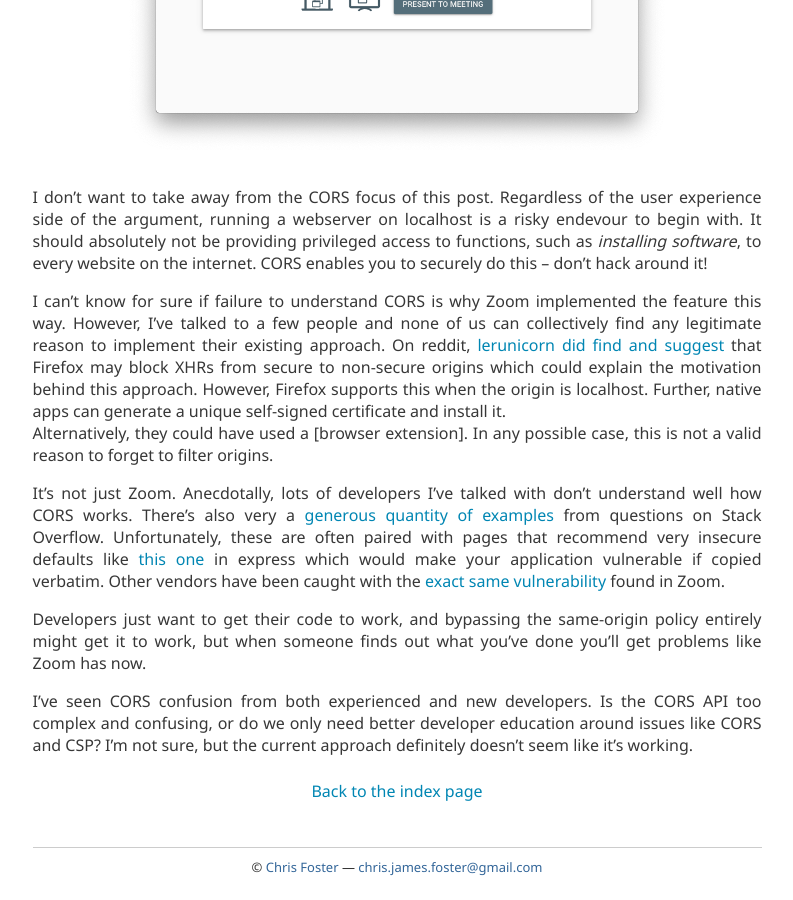
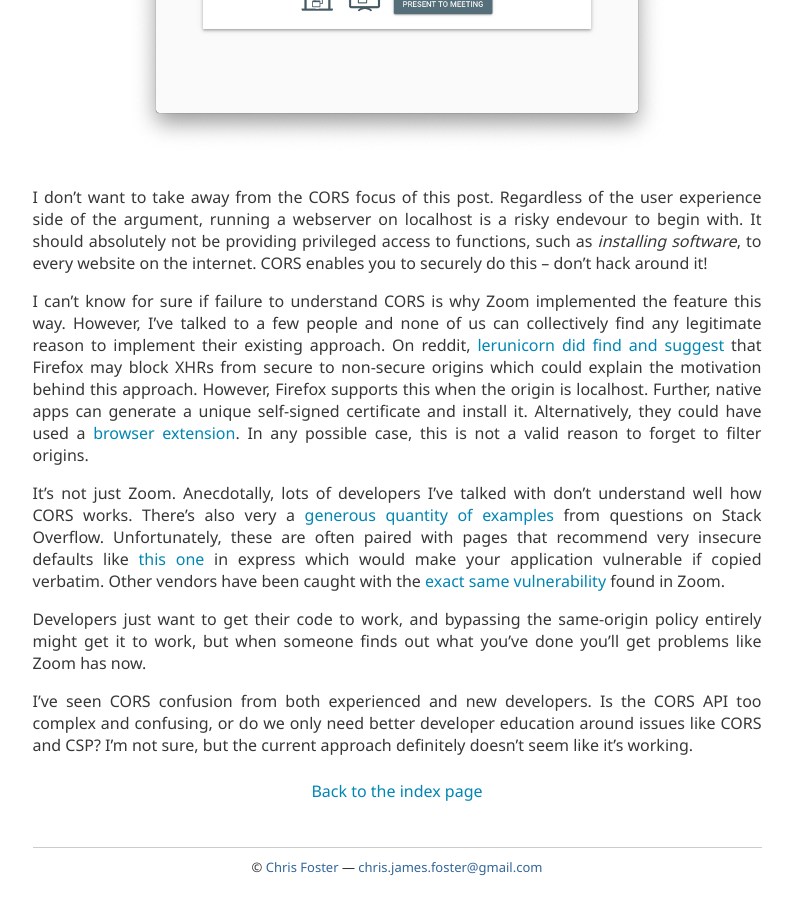
Before and after one commit to chrisfosterelli/chrisfosterelli.github.io, a Jekyll site: the page built from _posts/2019-07-10-developers-dont-understand-cors.md, in a window 1280 px wide and 900 px high, scrolled down 2038 px. Shown: the whole window, without its empty margins (243-1036 px from the left). Built offline with Jekyll 4.4.1, drawn with Linux system fonts in a browser that asks for light colours; some of the changed lines change nothing that is shown.

Commit message:
last fix

```diff
--- a/_posts/2019-07-10-developers-dont-understand-cors.md
+++ b/_posts/2019-07-10-developers-dont-understand-cors.md
@@ -109,4 +109,4 @@ definitely doesn't seem like it's working.
 [generous quantity of examples]: https://stackoverflow.com/search?q=Access-Control-Allow-Origin+node
 [recent Zoom vulnerability]: https://medium.com/bugbountywriteup/zoom-zero-day-4-million-webcams-maybe-an-rce-just-get-them-to-visit-your-website-ac75c83f4ef5
 [lerunicorn did find and suggest]: https://www.reddit.com/r/programming/comments/cavblo/zoom_zero_day_4_million_webcams_maybe_an_rce_just/etdw0qn/
-[browser extension with native messaging]: https://palant.de/2019/04/11/bogus-security-mechanisms-encrypting-localhost-traffic/
+[browser extension]: https://palant.de/2019/04/11/bogus-security-mechanisms-encrypting-localhost-traffic/
```
